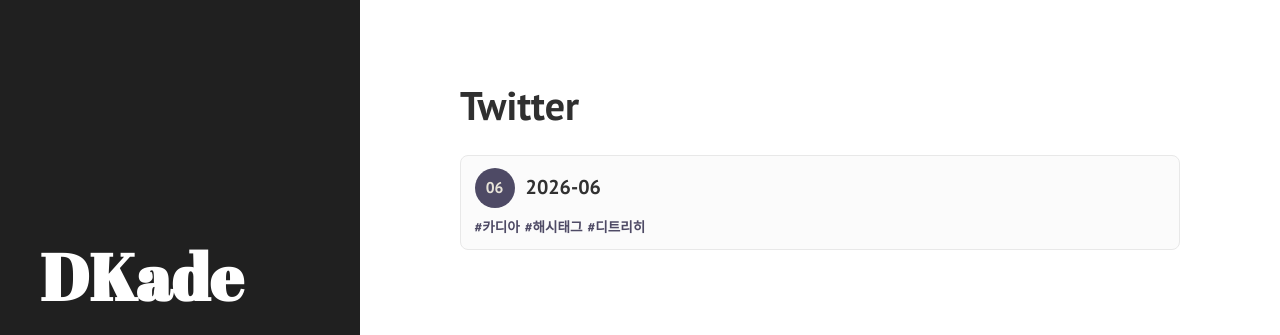
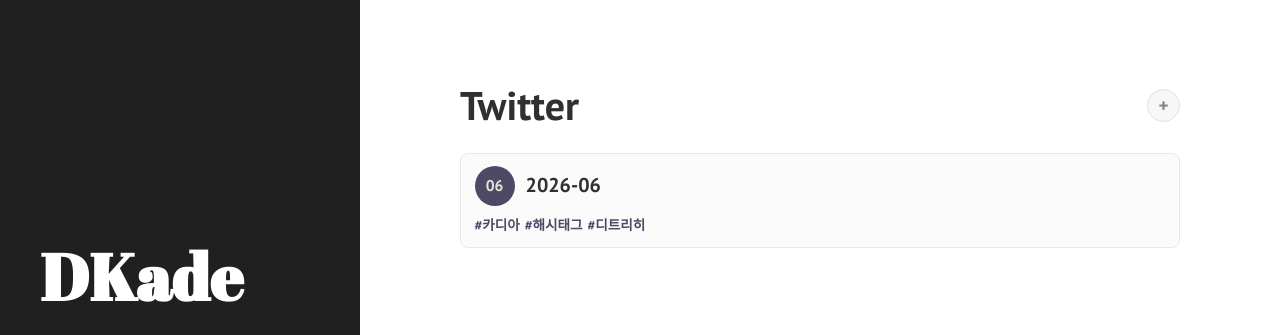
Before and after one commit to mistynocturn-design/dekade-archive, a Jekyll site: the page built from twitter/index.html, in a window 1280 px wide. Shown: the top 335 px of the page. Built offline with Jekyll 4.4.1, drawn with Linux system fonts in a browser that asks for light colours.

Commit message:
Add Twitter converter shortcut

```diff
--- a/public/css/hyde.css
+++ b/public/css/hyde.css
@@ -720,3 +720,34 @@
   color: var(--twitter-note-text, #343a40);
   font-size: var(--twitter-font-size, .82rem);
 }
+.twitter-page-tools {
+  display: flex;
+  justify-content: flex-end;
+  margin: -2.55rem 0 1.55rem;
+}
+
+.content .twitter-tool-button {
+  align-items: center;
+  background: #f7f7f7;
+  border: 1px solid #e2e2e2;
+  border-radius: 999px;
+  color: #888;
+  display: inline-flex;
+  font-size: .95rem;
+  font-weight: 700;
+  height: 1.65rem;
+  justify-content: center;
+  line-height: 1;
+  text-decoration: none;
+  transition: background-color .15s ease, border-color .15s ease, color .15s ease, transform .15s ease;
+  width: 1.65rem;
+}
+
+.content .twitter-tool-button:hover,
+.content .twitter-tool-button:focus {
+  background: #f7f5f1;
+  border-color: #ded8cc;
+  color: #4e4a65;
+  text-decoration: none;
+  transform: translateY(-1px);
+}
--- a/twitter/index.html
+++ b/twitter/index.html
@@ -2,6 +2,10 @@
 layout: page
 title: Twitter
 ---
+
+<div class="twitter-page-tools">
+  <a class="twitter-tool-button" href="{{ site.baseurl }}/tools/twitter-converter.html" target="_blank" rel="noopener" aria-label="Open Twitter converter" title="Open Twitter converter">+</a>
+</div>
 
 <div class="twitter-index">
   {% assign months = site.twitter | sort: "date" | reverse %}
```
